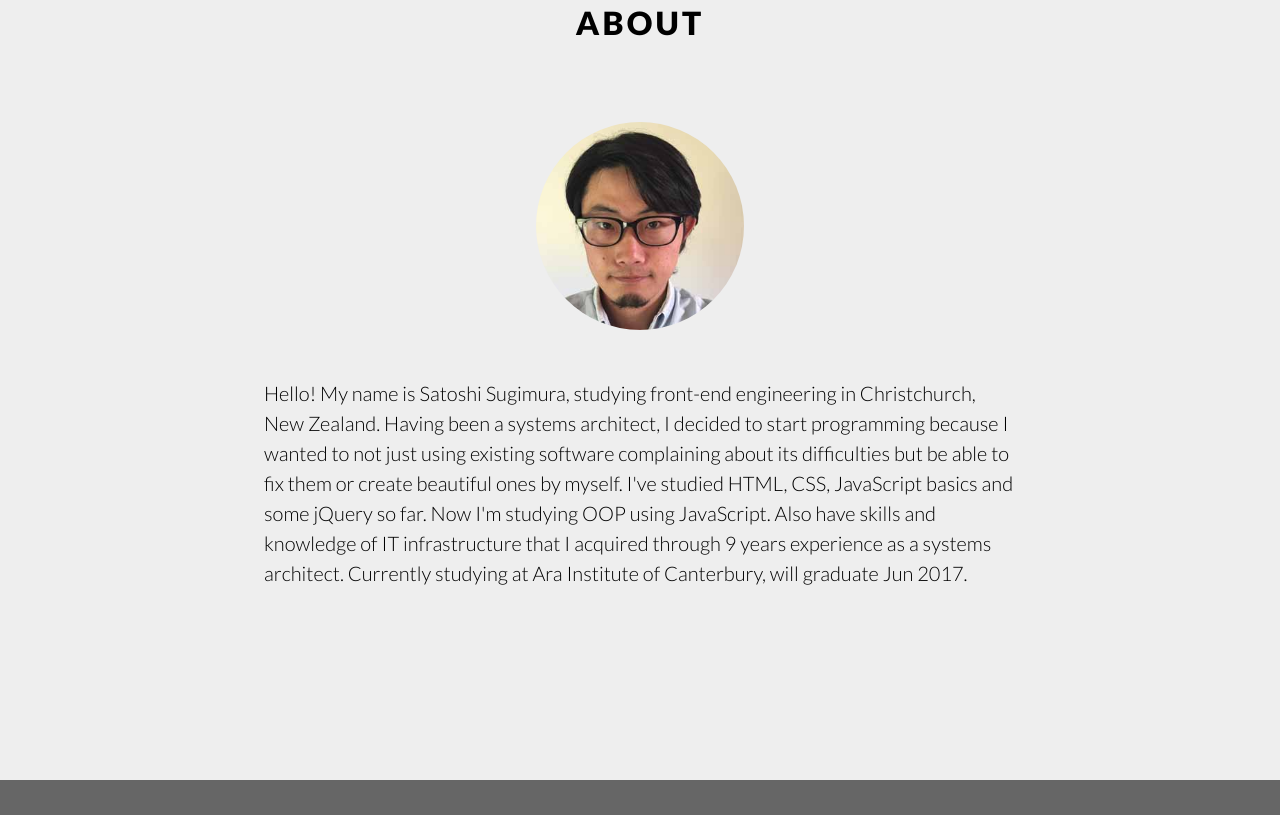
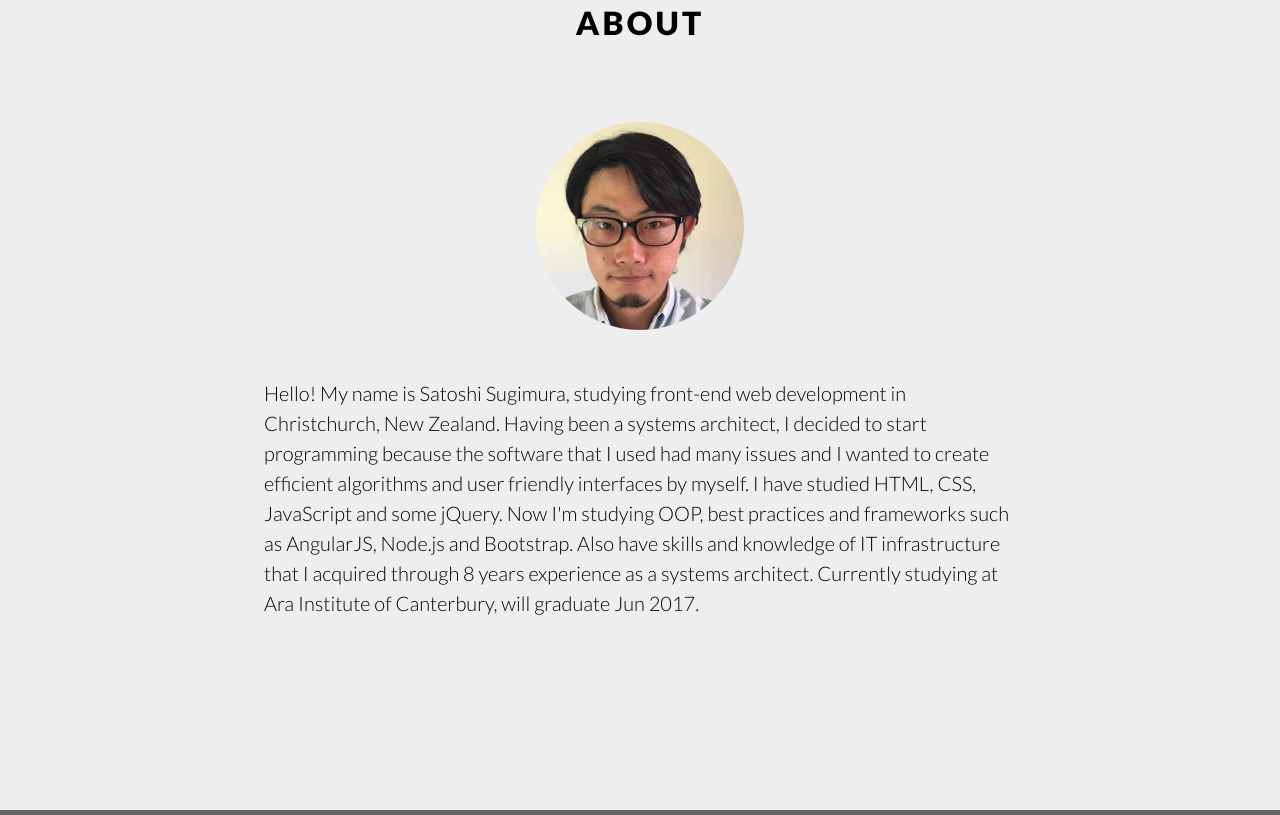
Before and after one commit to sgmbr/sgmbr.github.io, a plain HTML site: page index.html in a window 1280 px wide. Shown: the part 1516-2331 px from the top of the page. Drawn offline with nearby package versions, Linux system fonts and the light colour scheme.

Commit message:
Update About

```diff
--- a/index.html
+++ b/index.html
@@ -4,12 +4,10 @@
     <meta charset="utf-8">
     <meta http-equiv="X-UA-Compatible" content="IE=edge">
     <meta name="viewport" content="width=device-width, initial-scale=1.0, minimum-scale=1.0">
-    <title>Satoshi Sugimura - Front-End Programmer, Christchurch</title>
+    <title>Satoshi Sugimura - Front-End Web Engineer, Christchurch</title>
     <link rel="stylesheet" href="https://cdnjs.cloudflare.com/ajax/libs/font-awesome/4.7.0/css/font-awesome.min.css">
     <link href="https://fonts.googleapis.com/css?family=Lato:300,400,700,900|Lobster+Two:400i,700i" rel="stylesheet">
     <link rel="stylesheet" href="css/style.css">
-    <script src="https://code.jquery.com/jquery-3.1.0.js" integrity="sha256-slogkvB1K3VOkzAI8QITxV3VzpOnkeNVsKvtkYLMjfk=" crossorigin="anonymous"></script>
-    <script src="js/script.js"></script>
 </head>
 <body id="page-top">
     <header>
@@ -30,7 +28,7 @@
         <img src="images/kapiti.jpg" alt="kapiti">
         <div class="container">
             <h1 class="myname">Satoshi <span class="last-name">Sugimura</span></h1>
-            <p class="mytitle">Front-End Engineer</p>
+            <p class="mytitle">Front-End Web Engineer</p>
         </div>
     </section>
 
@@ -81,10 +79,10 @@
             <h2>about</h2>
             <img src="images/portrait.jpg" alt="Satoshi Sugimura" class="portrait">
             <p class="about-text">
-                Hello! My name is Satoshi Sugimura, studying front-end engineering in Christchurch, New Zealand.
-                Having been a systems architect, I decided to start programming because I wanted to not just using existing software complaining about its difficulties but be able to fix them or create beautiful ones by myself.
-                I've studied HTML, CSS, JavaScript basics and some jQuery so far. Now I'm studying OOP using JavaScript.
-                Also have skills and knowledge of IT infrastructure that I acquired through 9 years experience as a systems architect.
+                Hello! My name is Satoshi Sugimura, studying front-end web development in Christchurch, New Zealand.
+                Having been a systems architect, I decided to start programming because the software that I used had many issues and I wanted to create efficient algorithms and user friendly interfaces by myself.
+                I have studied HTML, CSS, JavaScript and some jQuery. Now I'm studying OOP, best practices and frameworks such as AngularJS, Node.js and Bootstrap.
+                Also have skills and knowledge of IT infrastructure that I acquired through 8 years experience as a systems architect.
                 Currently studying at Ara Institute of Canterbury, will graduate Jun 2017.
             </p>
         </div>
@@ -107,5 +105,7 @@
             <p>&copy; Satoshi Sugimura, 2017</p>
         </div>
     </footer>
+    <script src="https://code.jquery.com/jquery-3.1.0.js" integrity="sha256-slogkvB1K3VOkzAI8QITxV3VzpOnkeNVsKvtkYLMjfk=" crossorigin="anonymous"></script>
+    <script src="js/script.js"></script>
 </body>
 </html>
```
